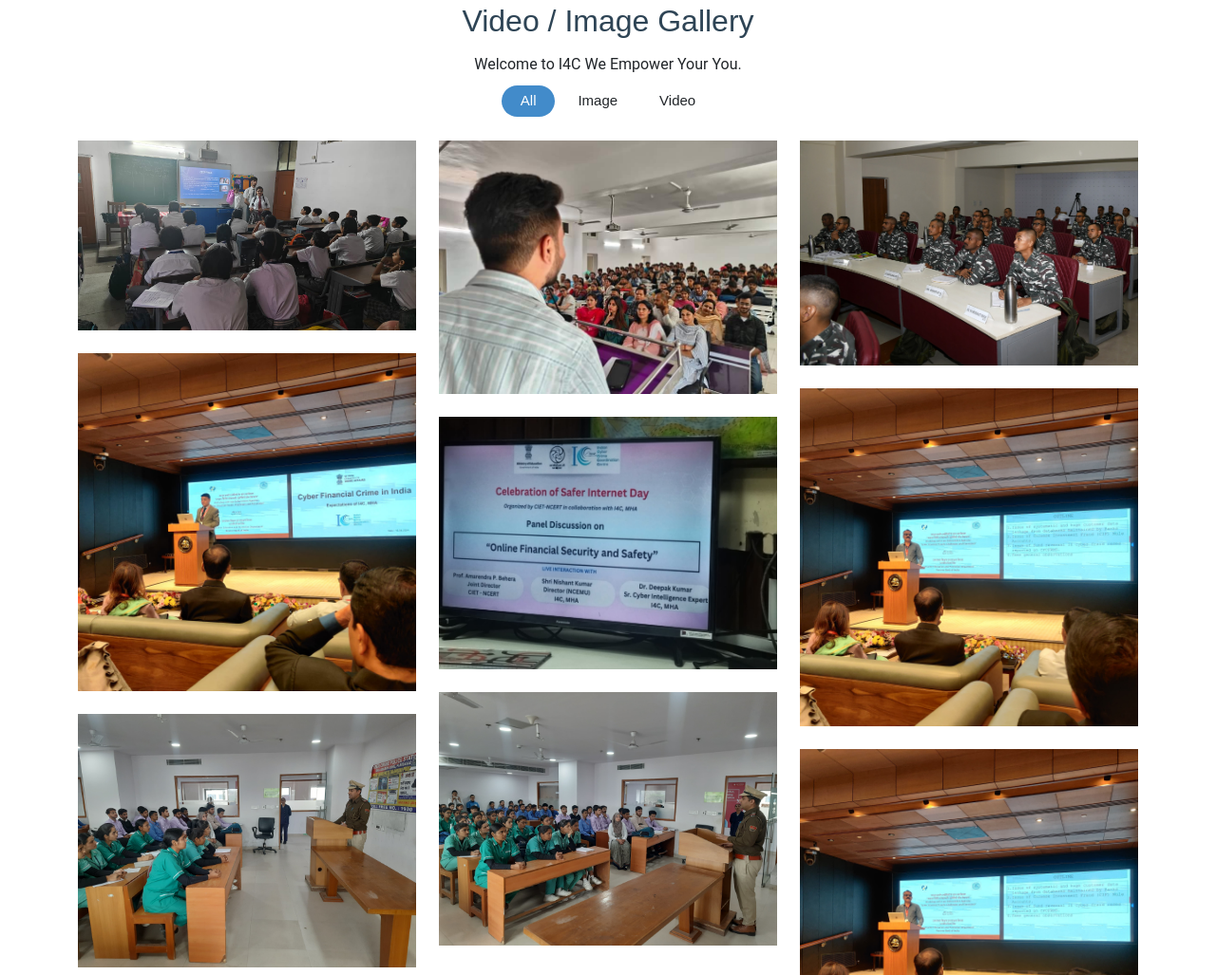
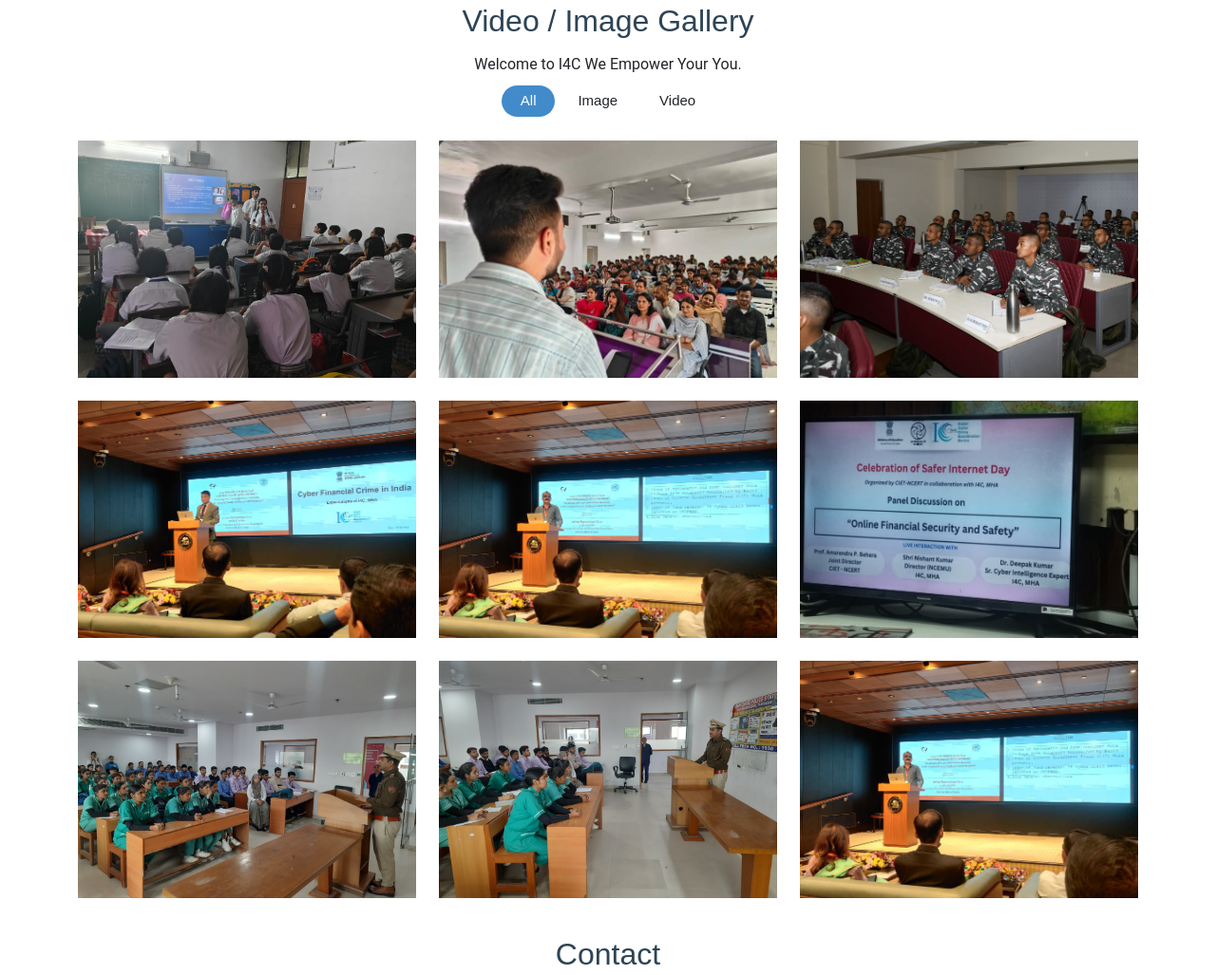
Before and after one commit to amanknandal/i4c-template1, a plain HTML site: page index.html in a window 1280 px wide. Shown: the part 2584-3611 px from the top of the page at 95% size. Drawn offline with Linux system fonts and the light colour scheme; animation ran at ten frames a second.

Commit message:
gallery photo one size
https://amanknandal.github.io/i4c-template2/

```diff
--- a/css/main.css
+++ b/css/main.css
@@ -1813,3 +1813,9 @@ section,
   text-align: justify;
   margin-bottom: 25px !important;
 }
+
+.portfolio-item img {
+  height: 250px; /* or any height you prefer */
+  width: 100%;
+  object-fit: cover;
+}
```
